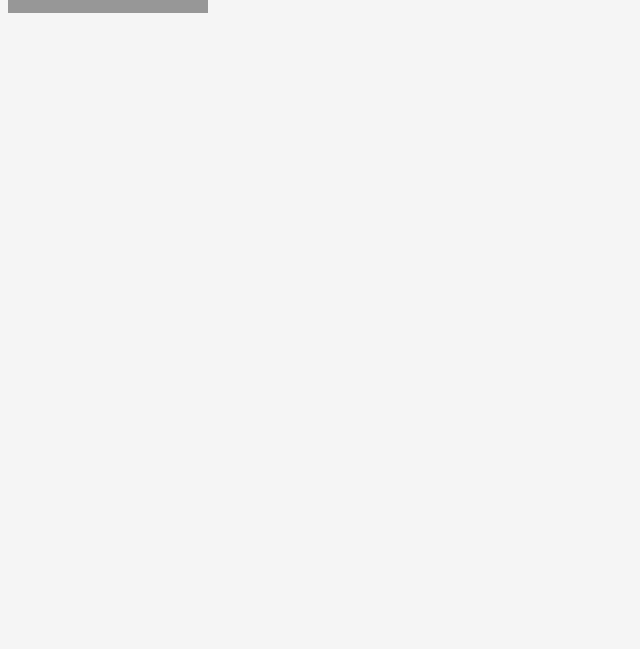
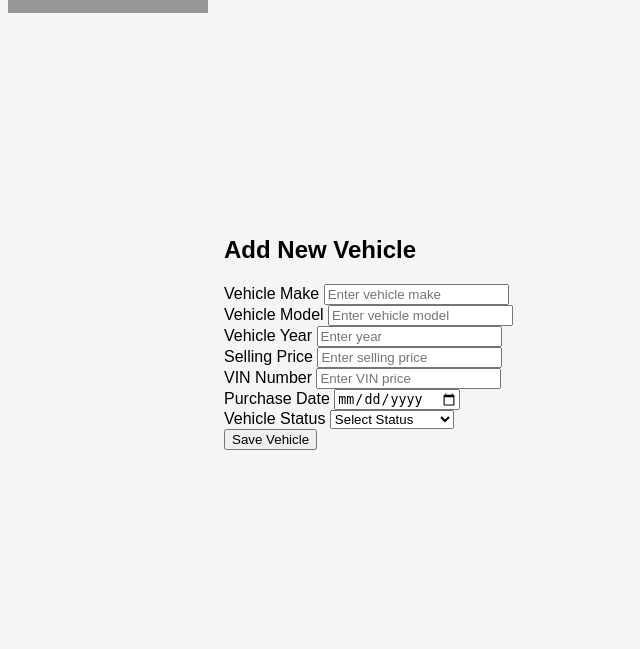
Before and after one commit to bgatama/CarShowroomManagementSystem, a Flask app: page /vehicles in a window 1280 px wide. Shown: the part 795-1444 px from the top of the page, without its empty margins (0-640 px from the left). Before the commit the page ends 808 px from the top, so only its background shows below. Run offline with Flask 3, Linux system fonts and the light colour scheme; some libraries are stand-ins or nearby versions.

Commit message:
Added the Add vehicle form

```diff
--- a/templates/vehicles.html
+++ b/templates/vehicles.html
@@ -18,5 +18,63 @@
             <h1>Vehicles</h1>
             <p>View details about your vehicles here.</p>
         </div>
+
+        <div class="content">
+
+            <div class="vehicle-card">
+                    <div class="card-header">
+                        <h2>Add New Vehicle</h2>
+                    </div>
+
+                    <form>
+                        <div class="vehicle-form">
+                            <div class="form-group">
+                                <label>Vehicle Make</label>
+                                <input type="text" name="make" placeholder="Enter vehicle make">
+                            </div>
+
+                            <div class="form-group">
+                                <label>Vehicle Model</label>
+                                <input type="text" name="model" placeholder="Enter vehicle model">
+                            </div>
+
+                            <div class="form-group">
+                                <label>Vehicle Year</label>
+                                <input type="number" name="year" placeholder="Enter year">
+                            </div>
+
+                            <div class="form-group">
+                                <label>Selling Price</label>
+                                <input type="number" name="price" placeholder="Enter selling price">
+                            </div>
+
+                            <div class="form-group">
+                                <label>VIN Number</label>
+                                <input type="text" name="vehicle_vin_number" placeholder="Enter VIN price">
+                            </div>
+
+                            <div class="form-group">
+                                <label>Purchase Date</label>
+                                <input type="date" name="purchase_date">
+                            </div>
+
+                            <div class="form-group">
+                                <label>Vehicle Status</label>
+                                <select name="vehicle_status">
+                                    <option value="">Select Status</option>
+                                    <option>Available</option>
+                                    <option>Sold</option>
+                                    <option>Awaiting Delivery</option>
+                                </select>
+                            </div>
+                        </div>
+
+                        <div class="button-area">
+                            <button type="submit">Save Vehicle</button>
+                        </div>
+                    </form>
+            </div>
+
+        </div>
     </body>
 </html>
```
